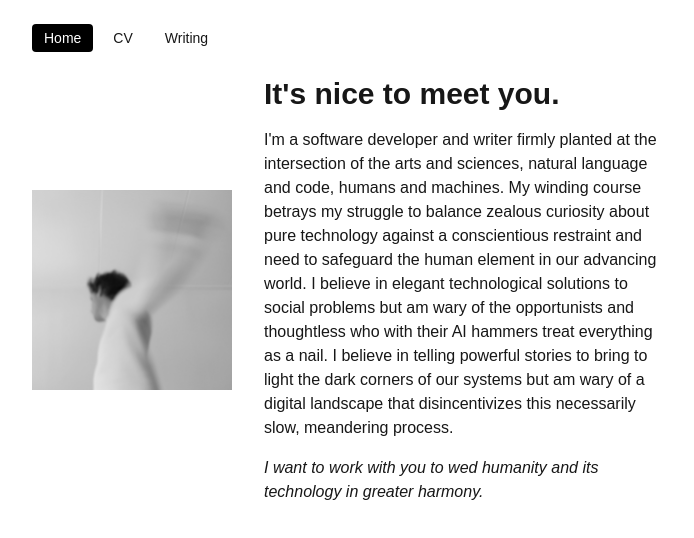
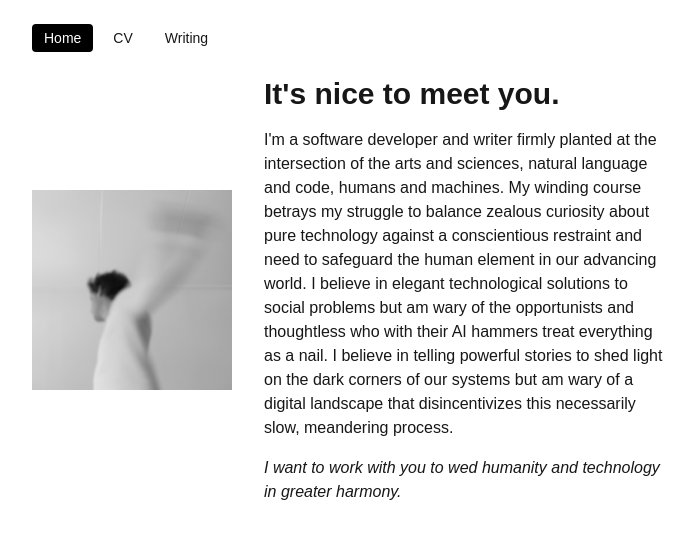
Before and after one commit to joelbenson20/personal-site, a Next.js app: page / in a window 1280 px wide. Shown: the top 538 px of the page, without its empty margins (288-982 px from the left). Built offline with nearby package versions, Linux system fonts and the light colour scheme; a web font is replaced by a local one.

Commit message:
bio edit

```diff
--- a/app/page.tsx
+++ b/app/page.tsx
@@ -23,12 +23,12 @@ export default function Home() {
                   elegant technological solutions to social problems but
                   am wary of the opportunists and thoughtless who with their AI
                   hammers treat everything as a nail. I believe in telling powerful
-                  stories to bring to light the dark corners of our systems
+                  stories to shed light on the dark corners of our systems
                   but am wary of a digital landscape that disincentivizes this necessarily slow,
                   meandering process.
                 </p>
                 <em>
-                  I want to work with you to wed humanity and its technology in greater harmony.
+                  I want to work with you to wed humanity and technology in greater harmony.
                 </em>
             </div>
         </section>
```
